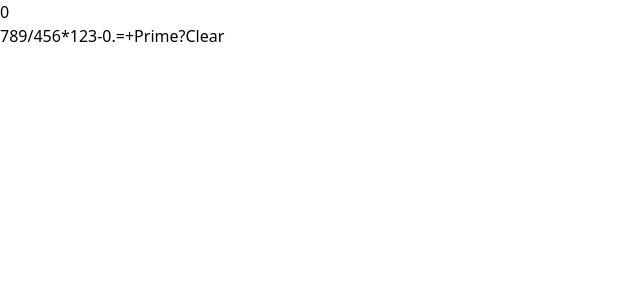
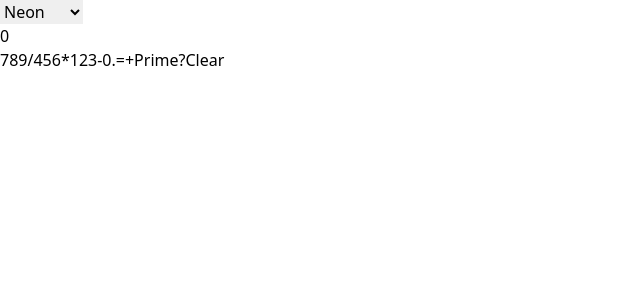
Before and after one commit to Kennethch-02/math_webapp, a React (Vite) app: page / in a window 1280 px wide. Shown: the top 300 px of the page, without its empty margins (0-640 px from the left). Built offline with nearby package versions, Linux system fonts and the light colour scheme.

Commit message:
refactor: Update App.jsx to use ThemeProvider and ThemeSelector components

```diff
--- a/src/App.jsx
+++ b/src/App.jsx
@@ -1,12 +1,25 @@
 import React from 'react'
 import Calculator from './components/Calculator'
+import { ThemeProvider, useTheme } from './components/ThemeContext'
+import ThemeSelector from './ThemeSelector'
 
-function App() {
+function AppContent() {
+  const { theme } = useTheme();
+
   return (
-    <div className="min-h-screen bg-gradient-to-br from-black to-purple-900 flex items-center justify-center p-4">
+    <div className={`min-h-screen flex items-center justify-center p-4 ${theme}`}>
+      <ThemeSelector />
       <Calculator />
     </div>
   )
 }
 
+function App() {
+  return (
+    <ThemeProvider>
+      <AppContent />
+    </ThemeProvider>
+  )
+}
+
 export default App
```
